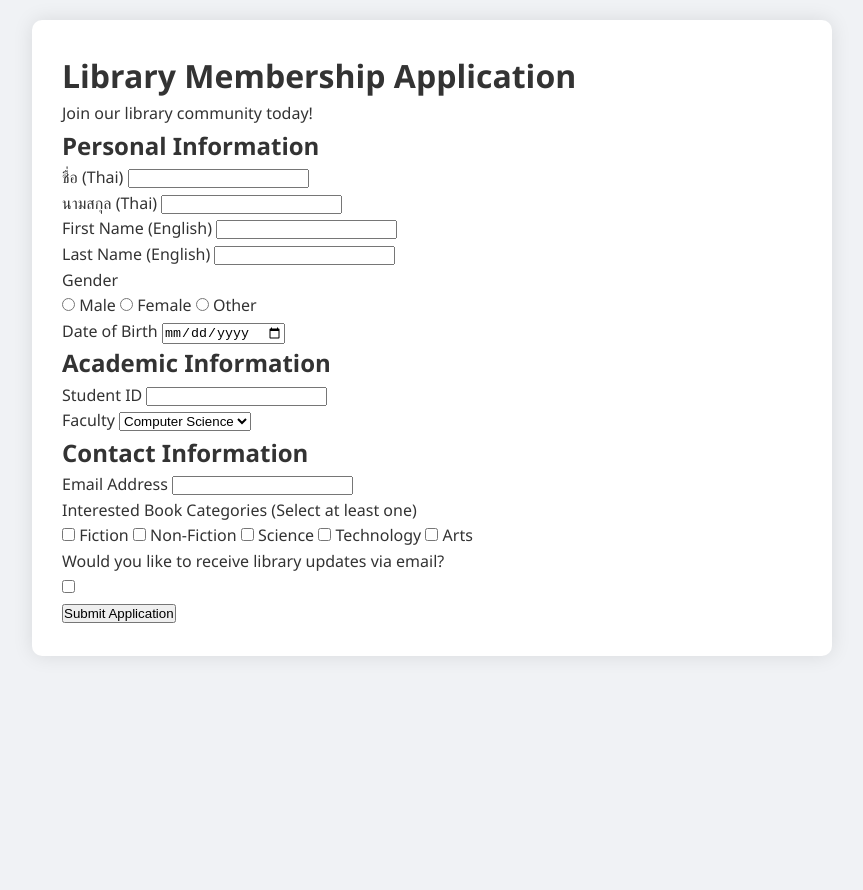
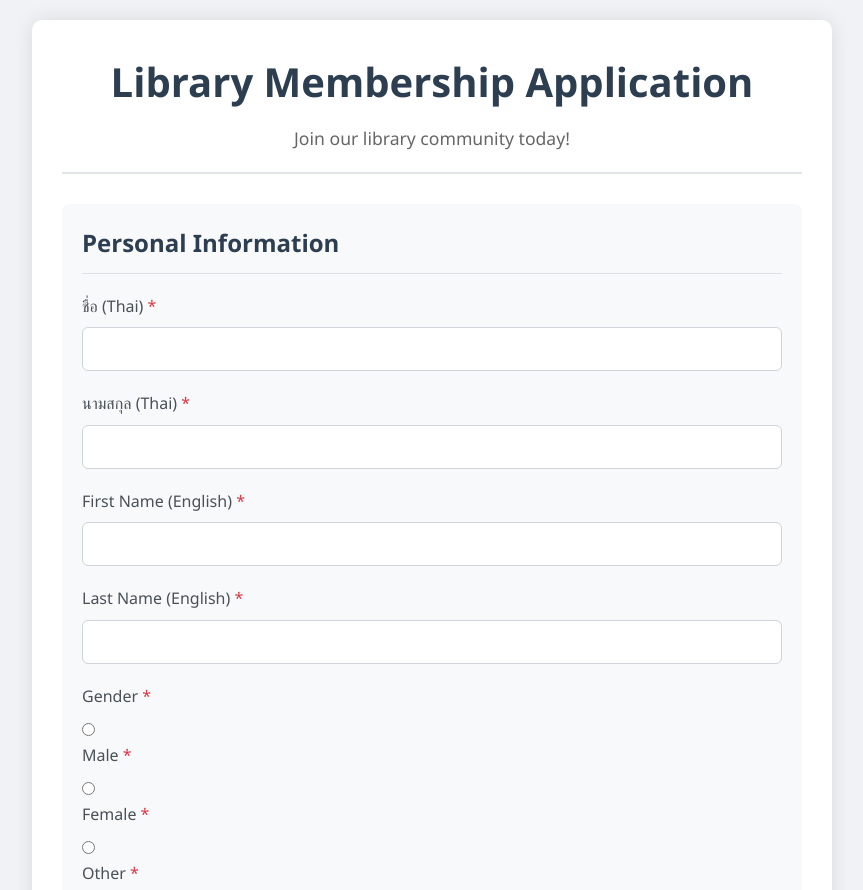
Before and after one commit to Pawit-Billamas/6709616780_LibraryMembershipApplicationForm, a plain HTML site: page index.html in a window 1280 px wide. Shown: the top 890 px of the page, without its empty margins (208-1071 px from the left). Before the commit the page ends 800 px from the top, so only its background shows below. Drawn offline with Linux system fonts and the light colour scheme.

Commit message:
Added info validation and design blocks

```diff
--- a/styles.css
+++ b/styles.css
@@ -23,3 +23,68 @@ body {
     box-shadow: 0 0 20px rgba(0, 0, 0, 0.1);
     padding: 30px;
 }
+
+/* Header styling */
+header {
+    text-align: center;
+    margin-bottom: 30px;
+    padding-bottom: 20px;
+    border-bottom: 2px solid #e1e4e8;
+}
+
+header h1 {
+    color: #2c3e50;
+    font-size: 2.5em;
+    margin-bottom: 10px;
+}
+
+header p {
+    color: #666;
+    font-size: 1.1em;
+}
+
+/* Form section styling */
+.form-section {
+    margin-bottom: 30px;
+    padding: 20px;
+    background-color: #f8f9fa;
+    border-radius: 8px;
+}
+
+.form-section h2 {
+    color: #2c3e50;
+    margin-bottom: 20px;
+    padding-bottom: 10px;
+    border-bottom: 1px solid #dee2e6;
+}
+
+/* Form group styling */
+.form-group {
+    margin-bottom: 20px;
+}
+/* Label styling */
+label {
+    display: block;
+    margin-bottom: 8px;
+    color: #495057;
+    font-weight: 500;
+}
+
+/* Required field indicator */
+label:after {
+    content: " *";
+    color: #dc3545;
+}
+
+/* Input field styling */
+input[type="text"],
+input[type="email"],
+input[type="date"],
+select {
+    width: 100%;
+    padding: 12px;
+    border: 1px solid #ced4da;
+    border-radius: 6px;
+    font-size: 16px;
+    transition: border-color 0.3s ease;
+}
```
